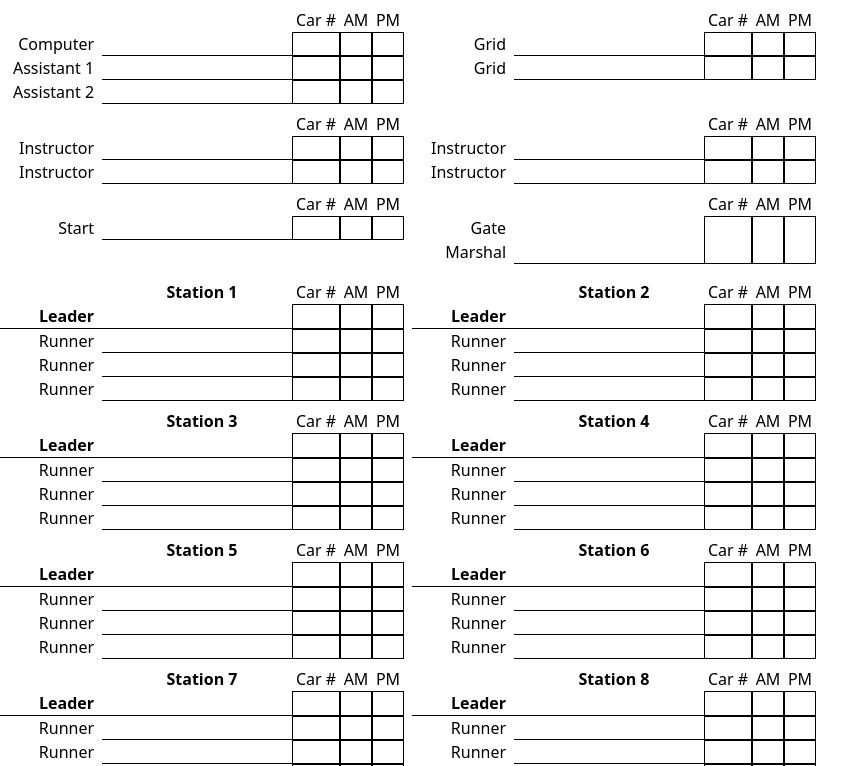
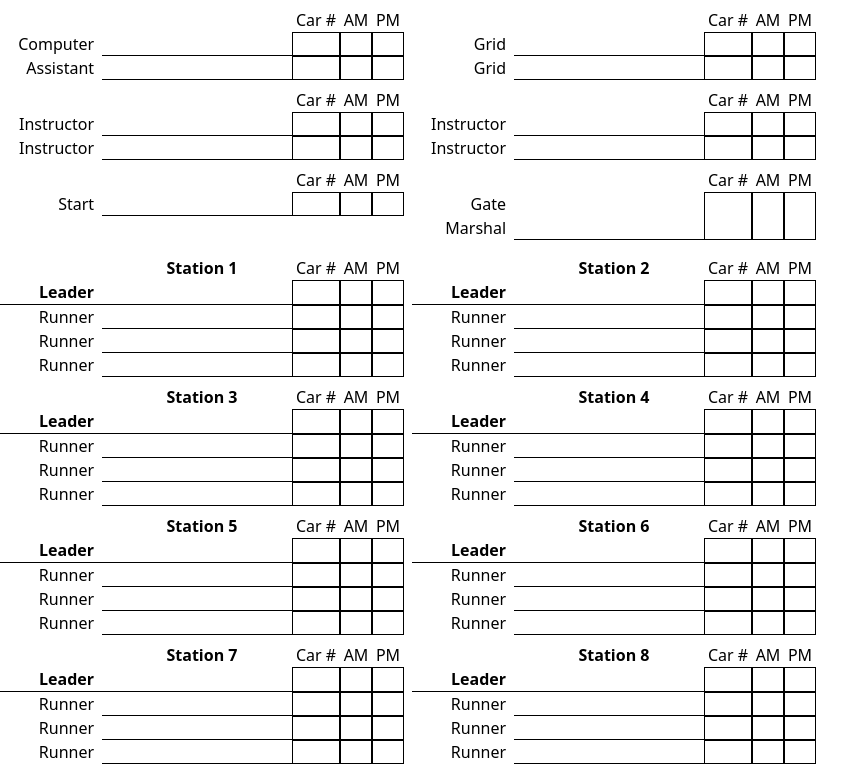
Before and after one commit to mackenzd/cmc-autox-work, a Flask app: template api/templates/work_assignments.html in a window 1280 px wide. Shown: the part 32-798 px from the top of the page, without its empty margins (0-866 px from the left). Run offline with Flask 3, Linux system fonts and the light colour scheme; the template is opened without the code that fills it, so the values that code supplies are empty; parts of the project's set-up code (start-up, migrations or seed data) failed here and were passed over; some libraries are stand-ins or nearby versions.

Commit message:
Revert "Temporarily add Assistant 2"

```diff
--- a/api/templates/work_assignments.html
+++ b/api/templates/work_assignments.html
@@ -49,19 +49,10 @@
             </div>
           </div>
           <div class="flex justify-between">
-            <div class="text-right pr-2 w-52">Assistant 1</div>
-            <div class="border-b border-black w-full text-left">{{ assignments['assistant1'][0] if 'assistant1' in assignments }}</div>
+            <div class="text-right pr-2 w-52">Assistant</div>
+            <div class="border-b border-black w-full text-left">{{ assignments['assistant'][0] if 'assistant' in assignments }}</div>
             <div class="flex justify-end">
-              <div class="border border-black w-12">{{ assignments['assistant1'][1] if 'assistant1' in assignments }}</div>
-              <div class="border border-black w-8"></div>
-              <div class="border border-black w-8"></div>
-            </div>
-          </div>
-          <div class="flex justify-between">
-            <div class="text-right pr-2 w-52">Assistant 2</div>
-            <div class="border-b border-black w-full text-left">{{ assignments['assistant2'][0] if 'assistant2' in assignments }}</div>
-            <div class="flex justify-end">
-              <div class="border border-black w-12">{{ assignments['assistant2'][1] if 'assistant2' in assignments }}</div>
+              <div class="border border-black w-12">{{ assignments['assistant'][1] if 'assistant' in assignments }}</div>
               <div class="border border-black w-8"></div>
               <div class="border border-black w-8"></div>
             </div>
--- a/src/components/work-assignments/work-assignment-other.tsx
+++ b/src/components/work-assignments/work-assignment-other.tsx
@@ -10,11 +10,7 @@ const WorkAssignmentOther = () => {
           station={Station.None}
         />
         <WorkAssignmentEntry
-          type={WorkAssignmentType.Assistant1}
-          station={Station.None}
-        />
-        <WorkAssignmentEntry
-          type={WorkAssignmentType.Assistant2}
+          type={WorkAssignmentType.Assistant}
           station={Station.None}
         />
         <WorkAssignmentEntry
--- a/src/helpers/work-assignments.ts
+++ b/src/helpers/work-assignments.ts
@@ -127,8 +127,7 @@ export function roleForWorkAssignment(
     case WorkAssignmentType.Computer:
       return Role.Computer;
 
-    case WorkAssignmentType.Assistant1:
-    case WorkAssignmentType.Assistant2:
+    case WorkAssignmentType.Assistant:
       return Role.Assistant;
 
     case WorkAssignmentType.Grid1:
--- a/src/models/work-assignment.ts
+++ b/src/models/work-assignment.ts
@@ -13,8 +13,7 @@ export type WorkAssignment = {
 
 export enum WorkAssignmentType {
   Computer = "Computer",
-  Assistant1 = "Assistant 1",
-  Assistant2 = "Assistant 2",
+  Assistant = "Assistant",
   Grid1 = "Grid 1",
   Grid2 = "Grid 2",
   GateMarshal = "Gate Marshal",
```
